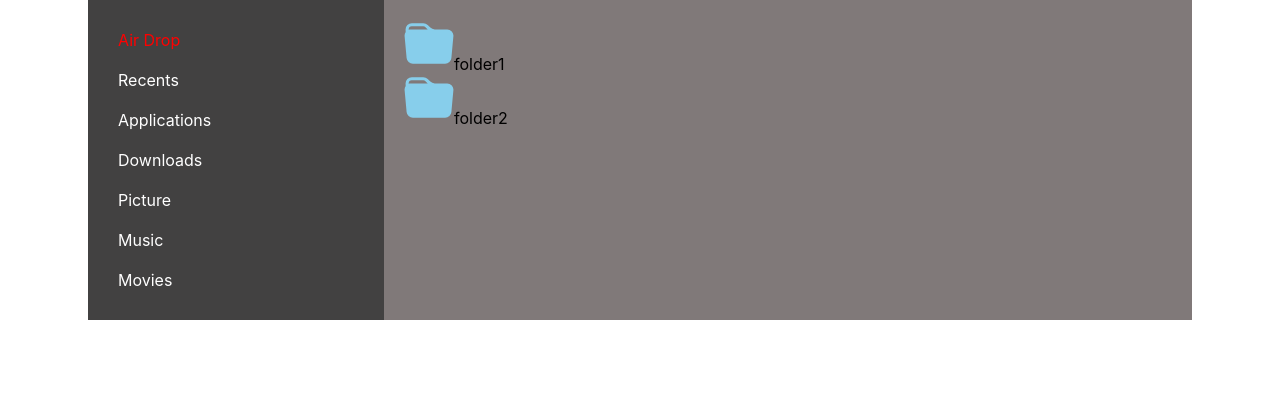
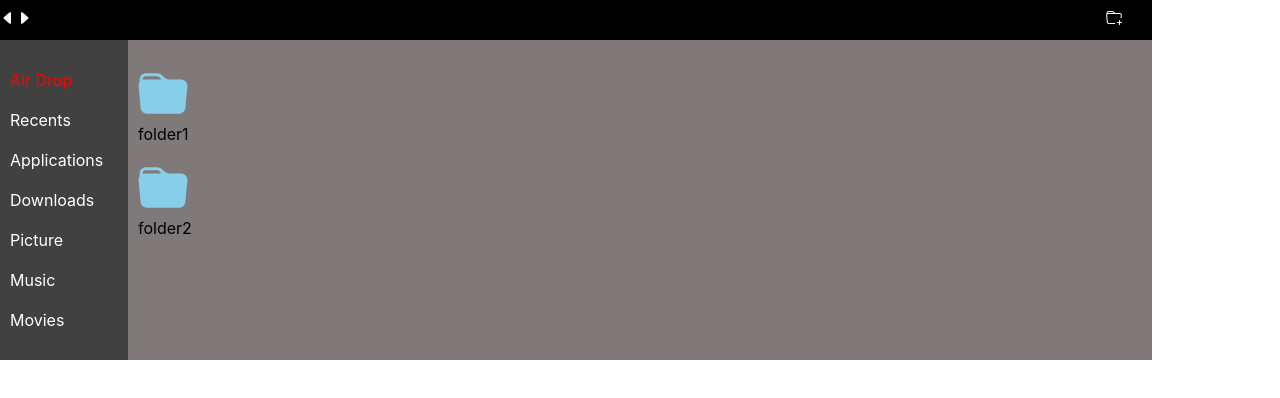
Before and after one commit to aks96/assesment, a React (Create React App) app: page / in a window 1280 px wide. Shown: the top 398 px of the page. Built offline with nearby package versions, Linux system fonts and the light colour scheme.

Commit message:
functionalities

```diff
--- a/src/App.css
+++ b/src/App.css
@@ -1,26 +1,61 @@
-.App {
+/* .App {
   text-align: center;
+} */
+
+.container {
+  /* display: flex; */
+  justify-content: center;
+  align-items: center;
 }
 
 .side {
-  width: 20%;
+  width: 10%;
   color: white;
   background-color: #424141;
-  padding: 20px;
+  padding: 20px 0px;
 }
 
 .main {
-  width: 60%;
+  width: 80%;
   background-color: rgb(128, 121, 121);
-  padding: 20px;
+  padding: 20px 0px;
+}
+
+.folders {
+  width: 20px;
+  padding: 10px;
 }
 
 .row {
-  place-content: center;
+  /* padding: 50px; */
+  border-radius: 1;
   display: flex;
   flex-wrap: wrap;
+  align-content: center;
 }
 
 .sidebar-options {
   padding: 10px;
 }
+
+.menu {
+  position:fixed;
+  width: 150px;
+  background: #f3f0f0;
+  border-radius: 5px;
+
+}
+.menu .item {
+  padding: 8px 10px;
+  font-size: 15px;
+  color: rgb(2, 2, 2);
+}
+.menu .item:hover {
+  background: rgb(156, 154, 154);
+}
+
+.navbar {
+  background: black;
+  width: 90%;
+  padding: 10px 0px;
+}
--- a/src/App.js
+++ b/src/App.js
@@ -3,6 +3,7 @@ import './App.css';
 import Sidebar from './pages/sidebar';
 import Mainbar from './pages/mainbar';
 import { BsFolderFill } from "react-icons/bs";
+import NavBar from './pages/navbar';
 
 class App extends Component {
   constructor(props){
@@ -63,12 +64,21 @@ class App extends Component {
     });
   }
 
+  setFolderStructure = (updatedFolderStructure) => {
+    this.setState({
+      folderStructure: updatedFolderStructure
+    })
+  }
+
   render(){
     const {folderStructure, selectedLocation} = this.state;
     return(
-      <div className="row">
-        <Sidebar selectedLocation={selectedLocation} folderStructure={folderStructure} setLocation={(location)=>{this.setLocation(location)}}/>
-        <Mainbar selectedLocation={selectedLocation} folderStructure={folderStructure}/>
+      <div className="container">
+        <NavBar></NavBar>
+        <div className="row">
+          <Sidebar selectedLocation={selectedLocation} folderStructure={folderStructure} setLocation={(location)=>{this.setLocation(location)}}/>
+          <Mainbar selectedLocation={selectedLocation} folderStructure={folderStructure} setFolderStructure={(folderStructure)=>{this.setFolderStructure(folderStructure)}} setLocation={(location)=>{this.setLocation(location)}}/>
+        </div>
       </div>
     )
   }
--- a/src/pages/mainbar.js
+++ b/src/pages/mainbar.js
@@ -1,23 +1,44 @@
 import { BsFolderFill } from "react-icons/bs";
+import { useState } from "react";
+import RightClickMenu from "./rightClickMenu";
 
 const Mainbar = (props) => {
-    const {folderStructure, selectedLocation} = props;
+    const {folderStructure, selectedLocation, setFolderStructure, setLocation} = props;
+    const [menuState, setMenuState] = useState({isOpen: false, x: 0, y: 0, selectedFolder: null});
     const locationArr = selectedLocation.split('$');
     let targetFolder = folderStructure;
     locationArr.map(folderIndex => {
         targetFolder = targetFolder.childFolders[parseInt(folderIndex)];
-        console.log(targetFolder);
     });
+
+    const onRightClick = (e, folderLocation) => {
+        e.preventDefault();
+        e.stopPropagation();
+        setMenuState({
+            isOpen: true,
+            x: e.clientX,
+            y: e.clientY,
+            selectedFolder: folderLocation
+        });
+    }
+
+    const openFolder = (e, index) => {
+        e.preventDefault();
+        e.stopPropagation();
+        setLocation(`${selectedLocation}$${index}`);
+    }
+
     return(
-        <div className="main">
-            {targetFolder.childFolders.map(folder => {
+        <div className="main" onContextMenu={(e)=>onRightClick(e)} onClick={() => setMenuState({isOpen: false, x:0, y:0})}>
+            {targetFolder.childFolders.map((folder,index) => {
                 return(
-                    <div>
+                    <div className="folders" onContextMenu={(e)=>onRightClick(e, `${selectedLocation}$${index}`)} onDoubleClick={(e)=>{openFolder(e, index)}}>
                         <BsFolderFill size='50px' color='skyblue'></BsFolderFill>
                         {folder.name}
                     </div>
                 )
             })}
+            {menuState.isOpen && <RightClickMenu xCoordinate={menuState.x} yCoordinate={menuState.y} selectedFolder={menuState.selectedFolder} setFolderStructure={setFolderStructure} folderStructure={folderStructure} selectedLocation={selectedLocation}/>}
         </div>
     )
 }
--- /dev/null
+++ b/src/pages/navbar.js
@@ -0,0 +1,13 @@
+import { BsFillCaretLeftFill,BsFillCaretRightFill, BsFolderPlus } from "react-icons/bs";
+
+const NavBar = () => {
+    return(
+        <div className="navbar">
+            <BsFillCaretLeftFill color="white"></BsFillCaretLeftFill>
+            <BsFillCaretRightFill color="white"></BsFillCaretRightFill>
+            <BsFolderPlus color="white" style={{float: "right", paddingRight: "30px"}}></BsFolderPlus>
+        </div>
+    )
+}
+
+export default NavBar;
--- /dev/null
+++ b/src/pages/rightClickMenu.js
@@ -0,0 +1,46 @@
+const RightClickMenu = (props) => {
+    const {xCoordinate, yCoordinate, folderStructure, selectedLocation, setFolderStructure, selectedFolder} = props;
+    const locationArr = selectedLocation.split('$');
+    const childFolderIndex = selectedFolder && parseInt(selectedFolder.split('$')[locationArr.length]);
+    let updatedFolderStructure = {...folderStructure};
+    let targetFolder = updatedFolderStructure;
+    locationArr.map(folderIndex => {
+        targetFolder = targetFolder.childFolders[parseInt(folderIndex)];
+    });
+
+    const createNewFolder = () => {
+        targetFolder.childFolders.push({
+            name: 'New Folder',
+            childFolders: []
+        });
+        setFolderStructure(updatedFolderStructure);
+    }
+
+    const deleteFolder = () => {
+        targetFolder.childFolders.splice(childFolderIndex,1);
+        setFolderStructure(updatedFolderStructure);
+    }
+
+    const copyFolder = () => {
+        targetFolder.childFolders.push({
+            name: `${targetFolder.childFolders[childFolderIndex].name}-copy`,
+            childFolders: []
+        });
+        setFolderStructure(updatedFolderStructure);
+    }
+
+    return(
+        <div className="menu" style={{position: 'absolute', left: xCoordinate, top: yCoordinate}}>
+            <div className="item" onClick={()=>{createNewFolder()}}>New Folder</div>
+            {selectedFolder && (
+                <div>
+                    <div className="item" onClick={()=>{deleteFolder()}}>Delete Folder</div>
+                    <div className="item" onClick={()=>{copyFolder()}}>Copy Folder</div>
+                    <div className="item">Rename Folder</div>
+                </div>
+            )}
+        </div>
+    );
+}
+
+export default RightClickMenu;
```
